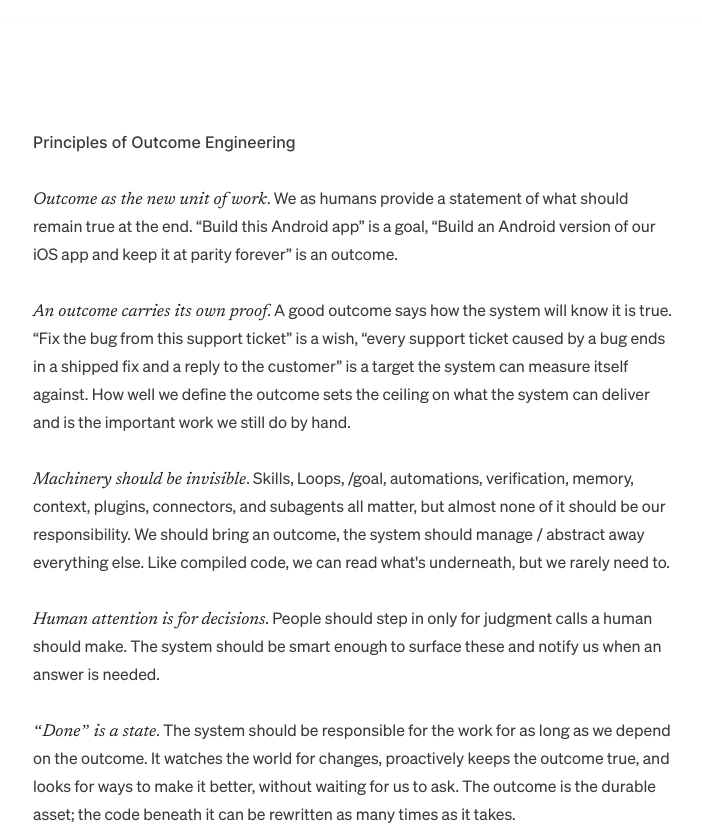
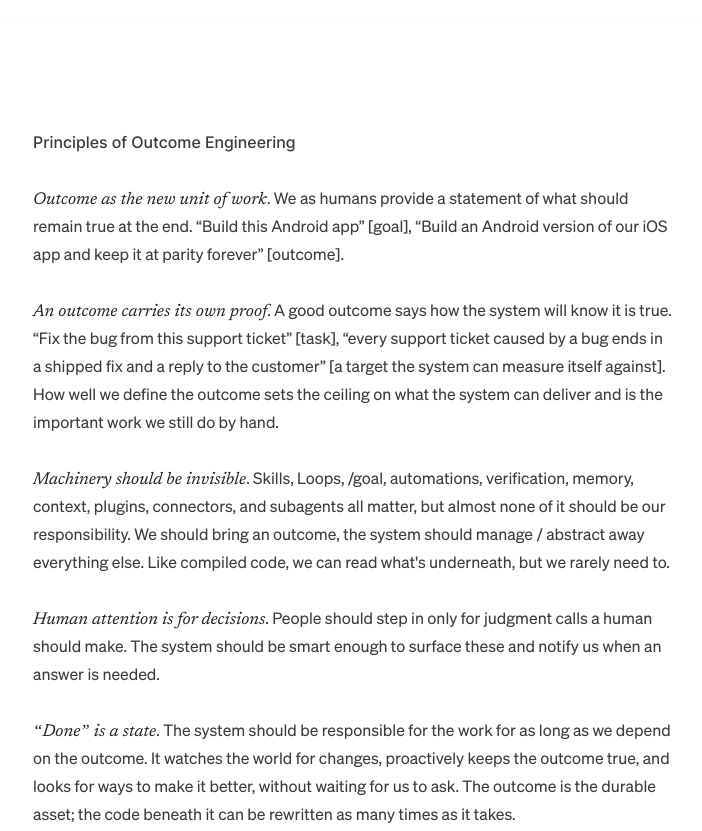
Before and after one commit to dabit3/outcome-engineering, a plain HTML site: page index.html in a window 1280 px wide. Shown: the top 831 px of the page, without its empty margins (287-989 px from the left). Drawn offline with Linux system fonts and the light colour scheme.

Commit message:
Switch to bracketed goal/outcome and task/target labels (#13)
Co-authored-by: Devin AI <158243242+devin-ai-integration[bot]@users.noreply.github.com>

```diff
--- a/index.html
+++ b/index.html
@@ -35,8 +35,8 @@
 <article basics-prose data-animation-controller="true">
 <div basics-prose>
 <h1 basics-heading level="1" data-animate basics-text>Principles of Outcome Engineering</h1>
-<p style="--stagger:1" data-animate basics-text><em>Outcome as the new unit of work</em>. We as humans provide a statement of what should remain true at the end. “Build this Android app” is a goal, “Build an Android version of our iOS app and keep it at parity forever” is an outcome.</p>
-<p style="--stagger:2" data-animate basics-text><em>An outcome carries its own proof</em>. A good outcome says how the system will know it is true. “Fix the bug from this support ticket” is a wish, “every support ticket caused by a bug ends in a shipped fix and a reply to the customer” is a target the system can measure itself against. How well we define the outcome sets the ceiling on what the system can deliver and is the important work we still do by hand.</p>
+<p style="--stagger:1" data-animate basics-text><em>Outcome as the new unit of work</em>. We as humans provide a statement of what should remain true at the end. “Build this Android app” [goal], “Build an Android version of our iOS app and keep it at parity forever” [outcome].</p>
+<p style="--stagger:2" data-animate basics-text><em>An outcome carries its own proof</em>. A good outcome says how the system will know it is true. “Fix the bug from this support ticket” [task], “every support ticket caused by a bug ends in a shipped fix and a reply to the customer” [a target the system can measure itself against]. How well we define the outcome sets the ceiling on what the system can deliver and is the important work we still do by hand.</p>
 <p style="--stagger:3" data-animate basics-text><em>Machinery should be invisible</em>. Skills, Loops, /goal, automations, verification, memory, context, plugins, connectors, and subagents all matter, but almost none of it should be our responsibility. We should bring an outcome, the system should manage / abstract away everything else. Like compiled code, we can read what's underneath, but we rarely need to.</p>
 <p style="--stagger:4" data-animate basics-text><em>Human attention is for decisions</em>. People should step in only for judgment calls a human should make. The system should be smart enough to surface these and notify us when an answer is needed.</p>
 <p style="--stagger:5" data-animate basics-text><em>“Done” is a state</em>. The system should be responsible for the work for as long as we depend on the outcome. It watches the world for changes, proactively keeps the outcome true, and looks for ways to make it better, without waiting for us to ask. The outcome is the durable asset; the code beneath it can be rewritten as many times as it takes.</p>
```
Also changed, not shown: 1 other file.
